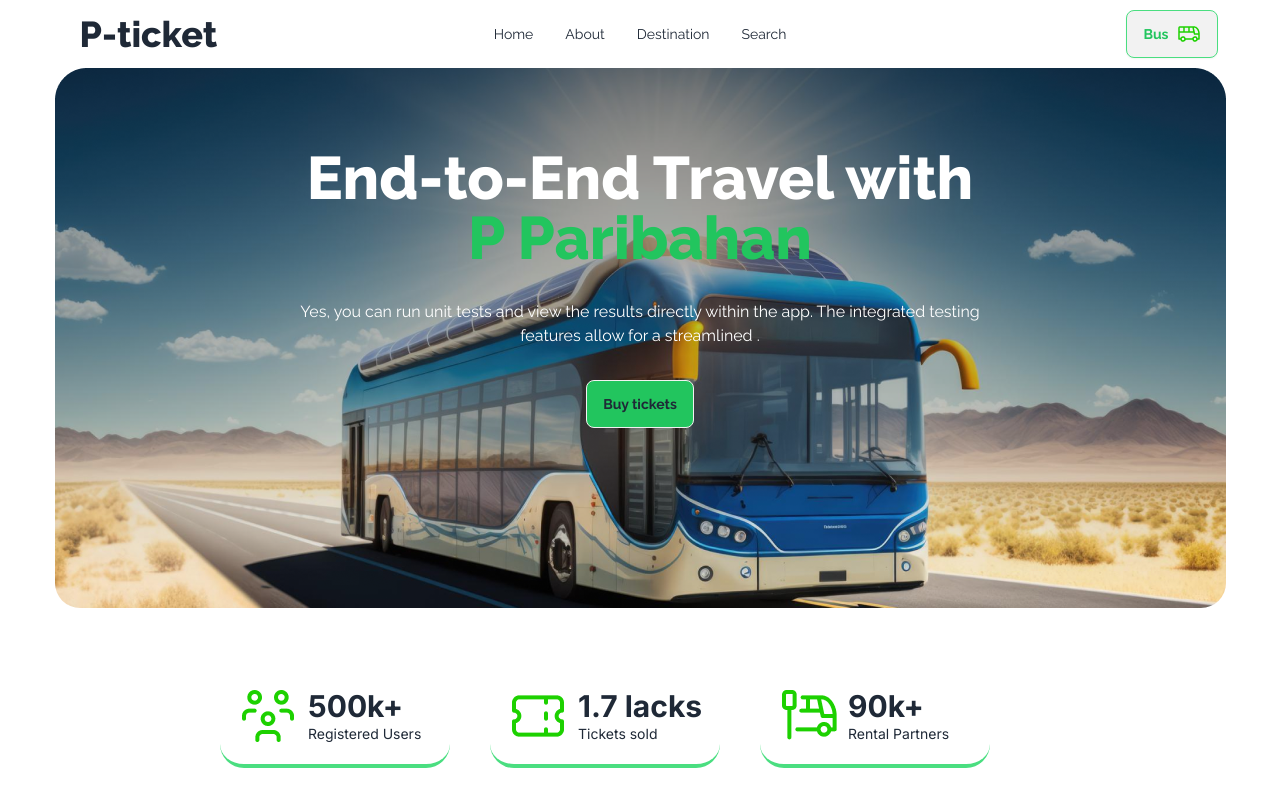
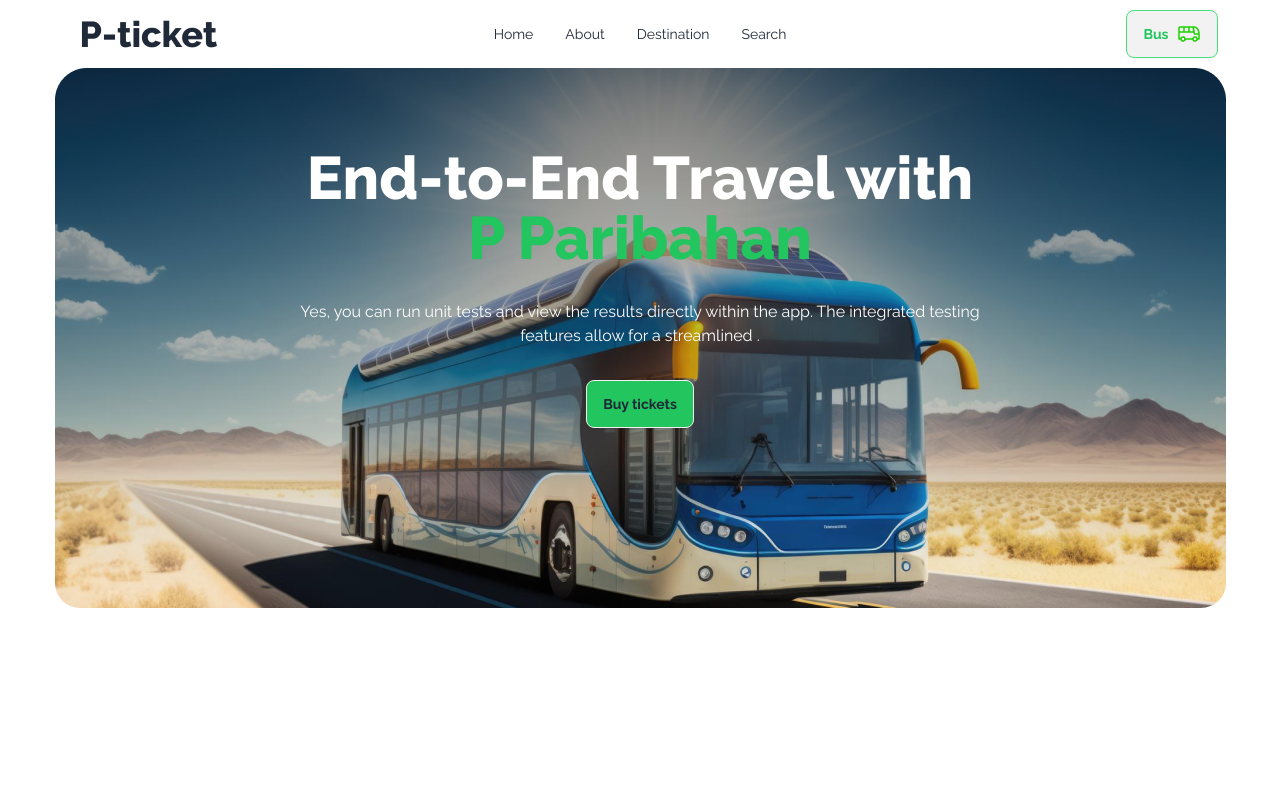
Before and after one commit to Sadat006/p-ticket-smart-ticketing, a plain HTML site: page index.html in a window 1280 px wide. Drawn offline with nearby package versions, Linux system fonts and the light colour scheme.

```diff
--- a/index.html
+++ b/index.html
@@ -73,7 +73,7 @@
             </div>
         </section>
         <!-- total services -->
-        <section class="font-inter flex gap-10 absolute bottom-8 justify-center left-[220px]">
+        <section class="font-inter flex gap-10 absolute bottom-8 justify-center left-[220px] sm:hidden" >
             <!-- 1 -->
             <div class="  bg-white flex gap-2 items-center w-[230px] border-b-4 border-green-400 py-4 px-4 rounded-3xl">
                 <img src="images/people.png" class="h-16 w-16">
```
